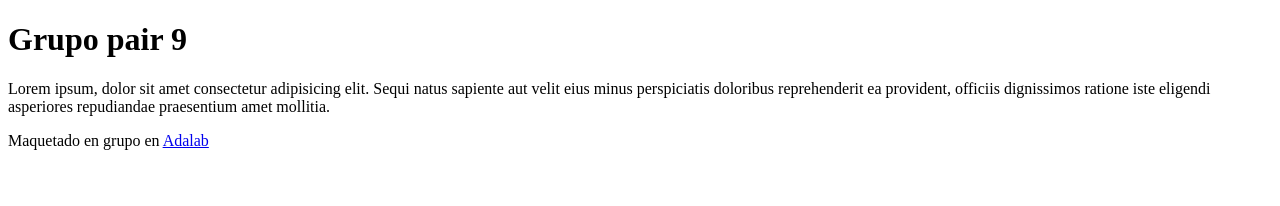
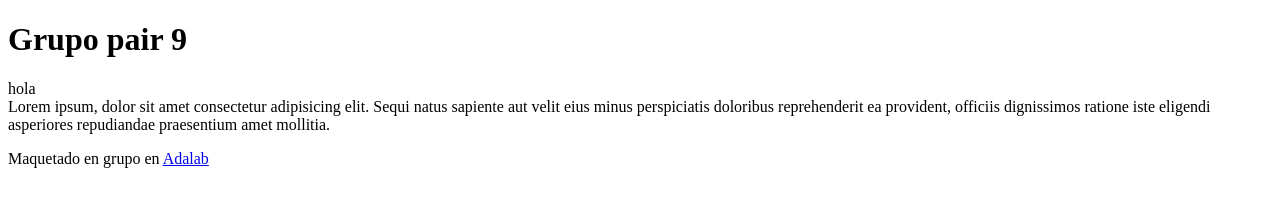
Before and after one commit to Adalab/branchs-test, a plain HTML site: page index.html in a window 1280 px wide. Drawn offline with Linux system fonts and the light colour scheme.

Commit message:
change section

```diff
--- a/index.html
+++ b/index.html
@@ -11,7 +11,9 @@
         <h1>Grupo pair 9</h1>
     </header>
     <main>
-        <section class="motivacion"></section>
+        <section class="motivacion">
+            hola
+        </section>
         <section class="contenido">
             Lorem ipsum, dolor sit amet consectetur adipisicing elit. Sequi natus sapiente aut velit eius minus perspiciatis doloribus reprehenderit ea provident, officiis dignissimos ratione iste eligendi asperiores repudiandae praesentium amet mollitia.
         </section>
```
